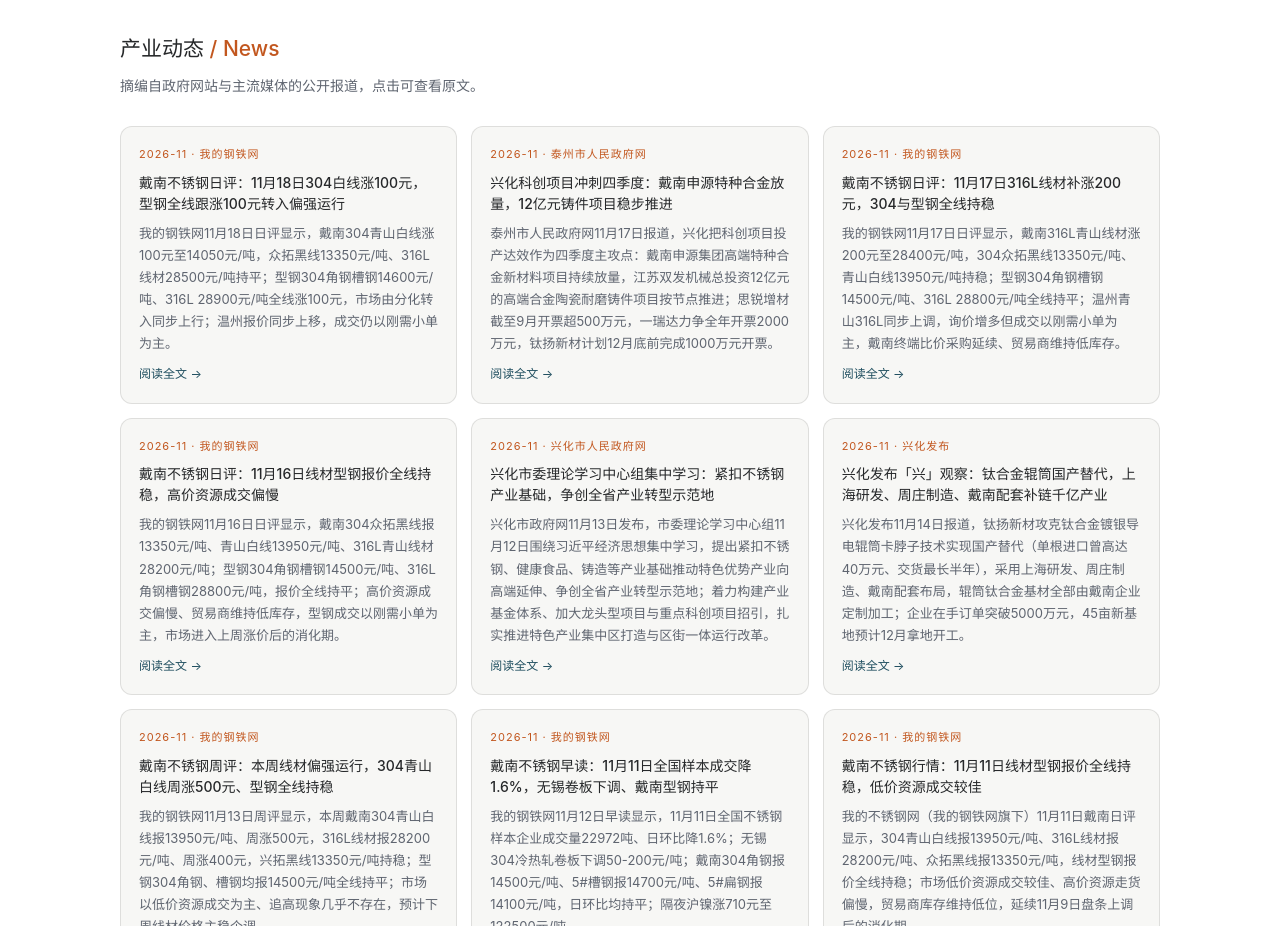
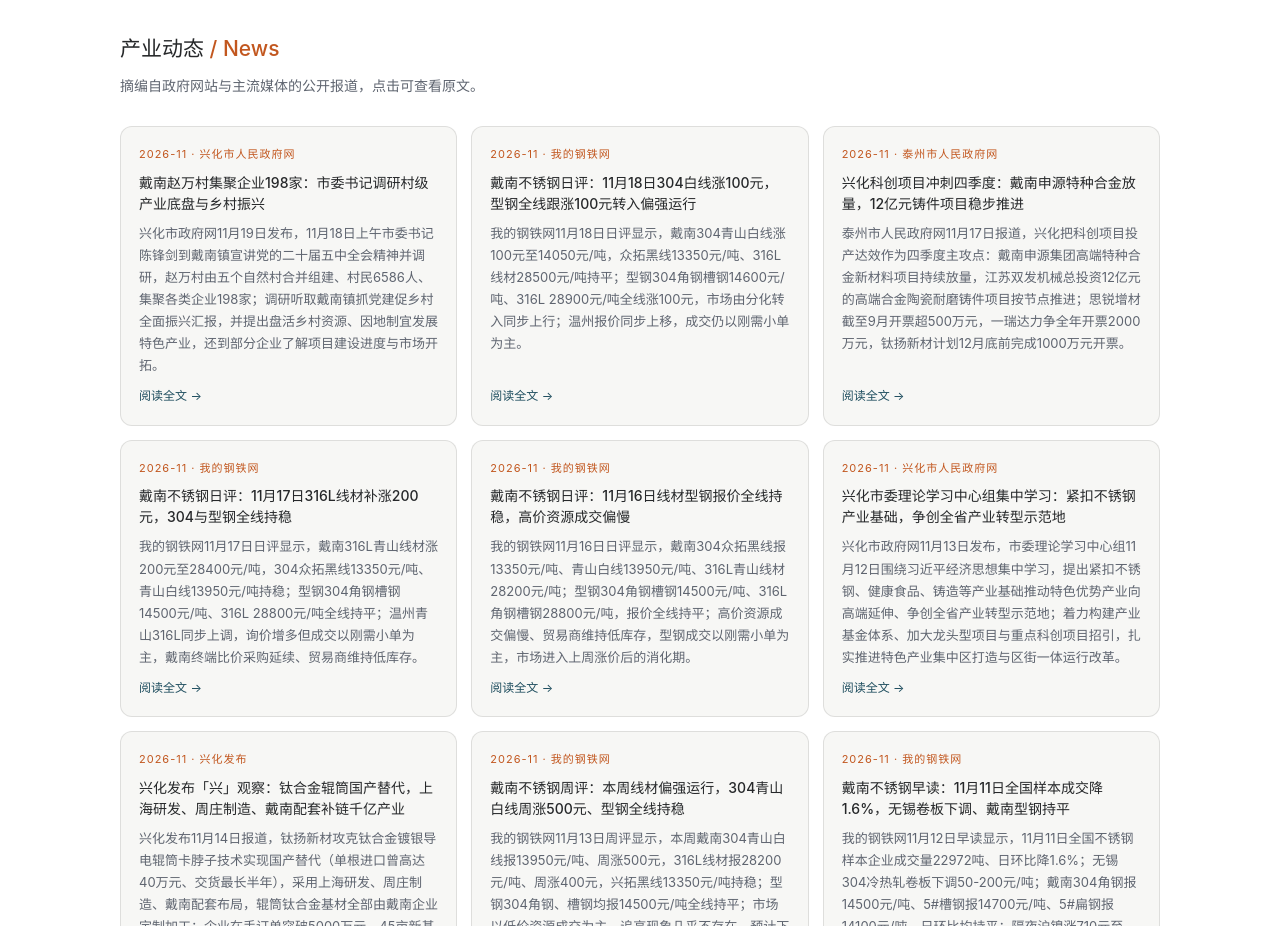
Before and after one commit to mfujun2025/dainan, a plain HTML site: page index.html in a window 1280 px wide. Shown: the part 2540-3466 px from the top of the page. Drawn offline with Linux system fonts and the light colour scheme.

Commit message:
content: add zhaowan-cun news card to News section (first)

```diff
--- a/index.html
+++ b/index.html
@@ -224,6 +224,7 @@
     <h2 data-page-node-id="8Dfxu3Aym4hHRaAo9eg3Bc">产业动态 <i data-page-node-id="lQSPVFcdyEymXB87iQJpFk">/ News</i></h2>
     <p class="lead" data-page-node-id="dIi7EXH3fMJ8pLVVwO0KSs">摘编自政府网站与主流媒体的公开报道，点击可查看原文。</p>
     <div class="news" data-page-node-id="17heC7xRHnZGyZnNShkpXb">
+      <div class="ncard"><span class="dt">2026-11 · 兴化市人民政府网</span><h3>戴南赵万村集聚企业198家：市委书记调研村级产业底盘与乡村振兴</h3><p>兴化市政府网11月19日发布，11月18日上午市委书记陈锋剑到戴南镇宣讲党的二十届五中全会精神并调研，赵万村由五个自然村合并组建、村民6586人、集聚各类企业198家；调研听取戴南镇抓党建促乡村全面振兴汇报，并提出盘活乡村资源、因地制宜发展特色产业，还到部分企业了解项目建设进度与市场开拓。</p><a href="news/2026-11-dainan-zhaowan-cun-198qiye.html">阅读全文 →</a></div>
       <div class="ncard"><span class="dt">2026-11 · 我的钢铁网</span><h3>戴南不锈钢日评：11月18日304白线涨100元，型钢全线跟涨100元转入偏强运行</h3><p>我的钢铁网11月18日日评显示，戴南304青山白线涨100元至14050元/吨，众拓黑线13350元/吨、316L线材28500元/吨持平；型钢304角钢槽钢14600元/吨、316L 28900元/吨全线涨100元，市场由分化转入同步上行；温州报价同步上移，成交仍以刚需小单为主。</p><a href="news/2026-11-dainan-hangqing-1118.html">阅读全文 →</a></div>
       <div class="ncard"><span class="dt">2026-11 · 泰州市人民政府网</span><h3>兴化科创项目冲刺四季度：戴南申源特种合金放量，12亿元铸件项目稳步推进</h3><p>泰州市人民政府网11月17日报道，兴化把科创项目投产达效作为四季度主攻点：戴南申源集团高端特种合金新材料项目持续放量，江苏双发机械总投资12亿元的高端合金陶瓷耐磨铸件项目按节点推进；思锐增材截至9月开票超500万元，一瑞达力争全年开票2000万元，钛扬新材计划12月底前完成1000万元开票。</p><a href="news/2026-11-dainan-kechuang-shouguan.html">阅读全文 →</a></div>
       <div class="ncard"><span class="dt">2026-11 · 我的钢铁网</span><h3>戴南不锈钢日评：11月17日316L线材补涨200元，304与型钢全线持稳</h3><p>我的钢铁网11月17日日评显示，戴南316L青山线材涨200元至28400元/吨，304众拓黑线13350元/吨、青山白线13950元/吨持稳；型钢304角钢槽钢14500元/吨、316L 28800元/吨全线持平；温州青山316L同步上调，询价增多但成交以刚需小单为主，戴南终端比价采购延续、贸易商维持低库存。</p><a href="news/2026-11-dainan-hangqing-1117.html">阅读全文 →</a></div>
```
